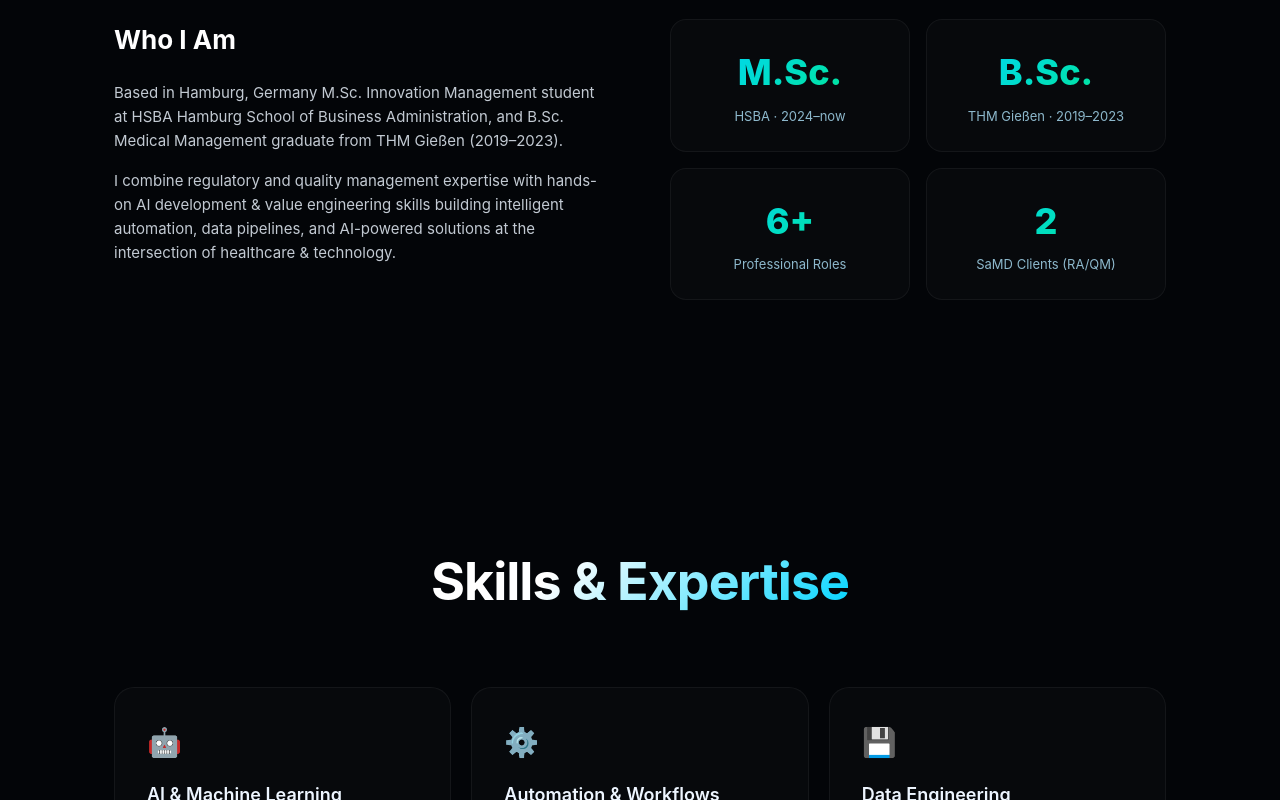
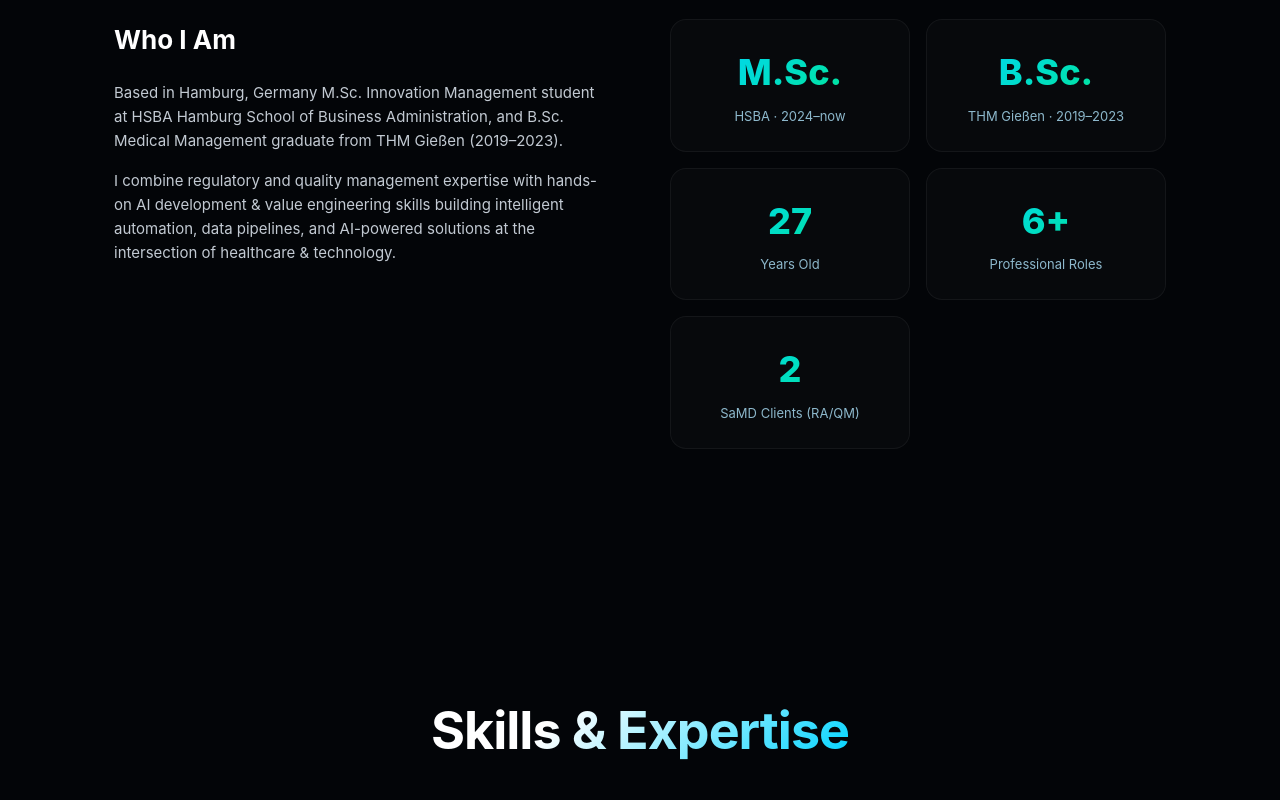
Before and after one commit to Nodolas/NicolasPetersSaa, a website: page index.html in a window 1280 px wide. Shown: the part 1087-1887 px from the top of the page. Drawn offline with Linux system fonts and the light colour scheme; animation ran at ten frames a second.

Commit message:
added age

```diff
--- a/index.html
+++ b/index.html
@@ -965,6 +965,10 @@
                 <div class="stat-label">THM Gießen · 2019–2023</div>
             </div>
             <div class="stat-card">
+                <div class="num">27</div>
+                <div class="stat-label">Years Old</div>
+            </div>
+            <div class="stat-card">
                 <div class="num">6+</div>
                 <div class="stat-label">Professional Roles</div>
             </div>
```
